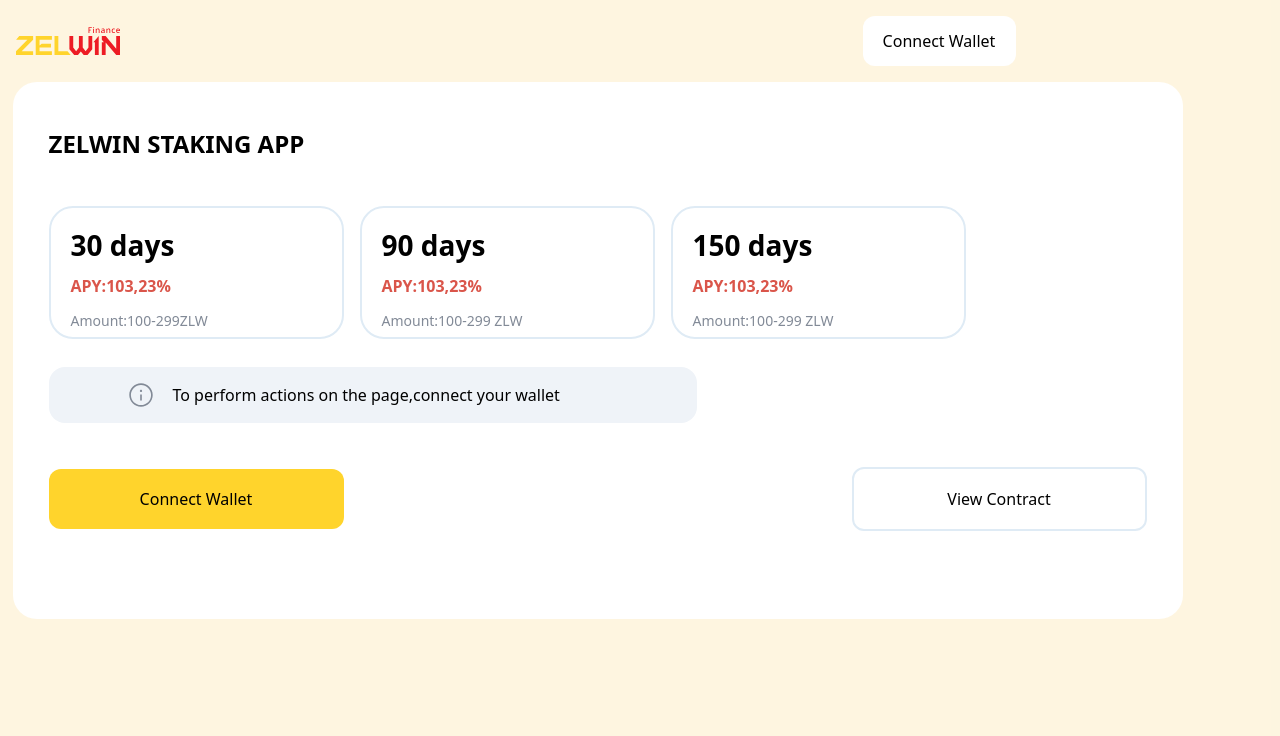
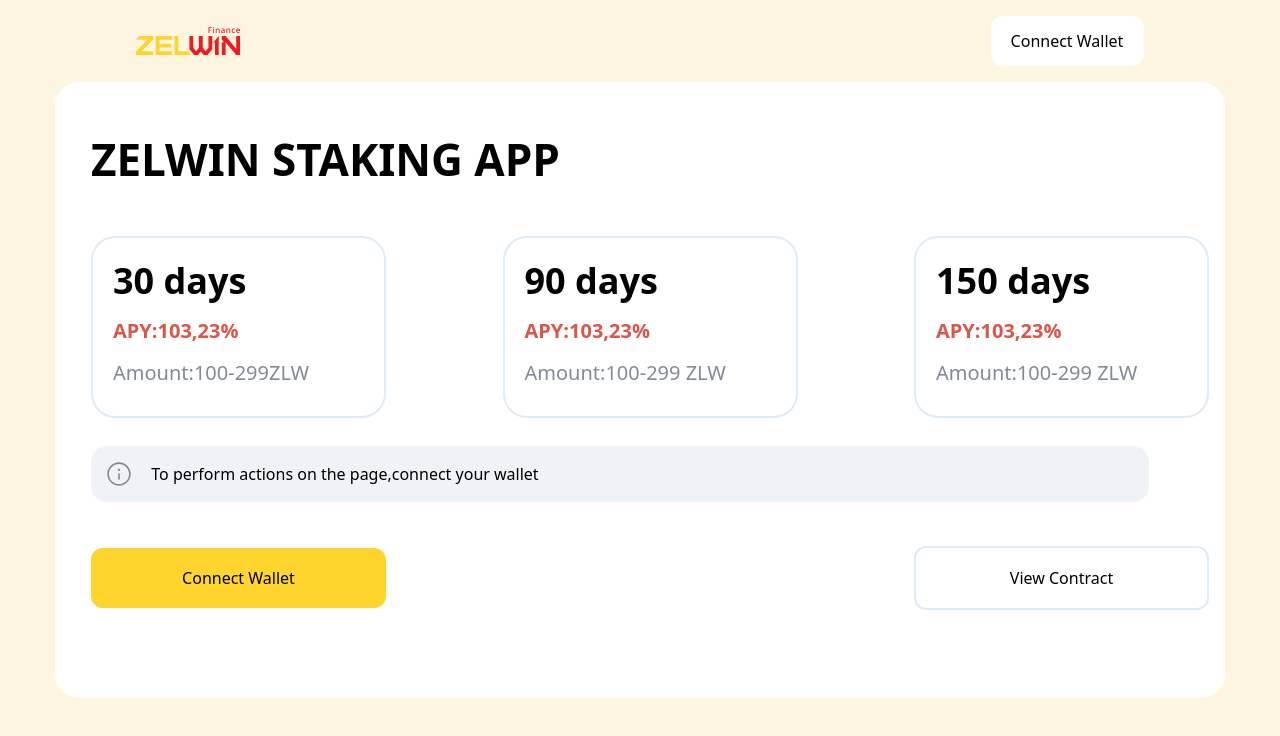
Before and after one commit to vahan3317/zelwin-app, a Nuxt app in the folder zelwin-app/: page / in a window 1280 px wide. Shown: the top 736 px of the page. Built offline with nearby package versions, Linux system fonts and the light colour scheme.

Commit message:
redesigned

```diff
--- a/zelwin-app/components/Nav-bar.vue
+++ b/zelwin-app/components/Nav-bar.vue
@@ -1,12 +1,12 @@
 <template>
 
  <div>
-  <div class="flex justify-start items-center px-[16px] py-[16px] md:justify-between md:mr-6 ">
-      <div class="flex items-center justify-center">
-        <img class="w-[104px] h-[28px] " src="../assets/svg/Group 3 (1).svg">
+  <div class="flex justify-start items-center mx-auto px-[16px] py-[16px] md:justify-between md:mr-2    ">
+      <div class="flex items-center justify-center xl:ml-28 ">
+        <img class="w-[104px] h-[28px] md:ml-2 xl:  " src="../assets/svg/Group 3 (1).svg">
 
      </div>
-       <button class="bg-white w-[153px]  rounded-xl flex justify-center pl-[15px] pt-[13px] pb-[13px] pr-[16px]  text-[16px] xl:mr-56       " @click="toggleModal = !toggleModal">Connect Wallet</button>
+       <button class="bg-white w-[153px]  rounded-xl flex justify-center pl-[15px] pt-[13px] pb-[13px] pr-[16px]  text-[16px]   lg:mr-2 xl:mr-28       " @click="toggleModal = !toggleModal">Connect Wallet</button>
 
   </div>
 
--- a/zelwin-app/components/NiceButton.vue
+++ b/zelwin-app/components/NiceButton.vue
@@ -1,9 +1,9 @@
 <template>
   <button
-    class="w-[295px]  border-2 border-[#DFEBF5]  rounded-[24px]   hover:bg-[#EFF3F8] ">
-    <div class="font-bold text-[28px] w-[212px] text-left pt-[16px] pl-[20px]  "><slot name="header"> </slot></div>
-    <div class="text-[#DA554A] mt-[8px] text-[16px] font-semibold text-left pl-[20px]    "><slot name="body1"> </slot></div>
-    <div class="text-[14px] mt-[12px] mb-[12px]  text-[#828A97] text-left pb-[16px] pl-[20px] "><slot name="body2"> </slot></div>
+    class="w-[295px]  border-2 border-[#DFEBF5]  rounded-[24px]   hover:bg-[#EFF3F8]      ">
+    <div class="font-bold text-[28px] w-[212px] text-left pt-[16px] pl-[20px] md:text-[28px] xl:text-[36px]   "><slot name="header"> </slot></div>
+    <div class="text-[#DA554A] mt-[8px] text-[16px] font-semibold text-left pl-[20px] md:text-[16px] xl:text-[20px]    "><slot name="body1"> </slot></div>
+    <div class="text-[14px] mt-[12px] mb-[12px]  text-[#828A97] text-left pb-[16px] pl-[20px]  md:text-[14px] xl:text-[20px]   "><slot name="body2"> </slot></div>
     <slot> </slot>
   </button>
 </template>
--- a/zelwin-app/components/WhiteCard.vue
+++ b/zelwin-app/components/WhiteCard.vue
@@ -1,10 +1,10 @@
 <template>
-<div class="w-[343px]  bg-white rounded-[24px] ml-[12.5px]  md:w-[722px]  lg:w-[974px] xl:w-[1170px] 2xl:w-[1270px] px-[24px] py-[28px] md:px-[36px] md:py-[44px]" >
- <div class="text-[24px] flex font-bold "> ZELWIN STAKING APP </div>
+<div class="w-[343px]  bg-white rounded-[24px] mx-auto  md:w-[722px] md:pr-4  lg:w-[974px] xl:w-[1170px] 2xl:w-[1270px] px-[24px] py-[28px] md:px-[36px] md:py-[44px]" >
+ <div class="text-[24px] flex font-bold md:text-[32px] md:font-extrabold lg:text-[44px]   "> ZELWIN STAKING APP </div>
 
 
-<div class=" md:flex  ">
- <NiceButton class="md:h-[133px] md:mt-[44px]" >
+<div class="md:flex md:justify-center  xl:flex xl:justify-between  ">
+ <NiceButton class=" md:mt-[44px]  " >
       <template #header>
            <div class="text-left ">
                30 days
@@ -28,7 +28,7 @@
 
  </NiceButton>
 
- <NiceButton class="mt-[15px] md:h-[133px] md:mt-[44px] md:ml-[16px]" >
+ <NiceButton class="mt-[15px]  md:mt-[44px] md:ml-[16px]" >
       <template #header>
            <div >
               90 days
@@ -52,7 +52,7 @@
 
  </NiceButton>
 
- <NiceButton class="mt-[16px] md:h-[133px] md:mt-[44px] md:ml-[16px] " >
+ <NiceButton class="mt-[16px]  md:mt-[44px] md:ml-[16px] " >
       <template #header>
            <div >
               150 days
@@ -77,9 +77,9 @@
 
 
 </div>
-<div class="flex w-[295px] bg-[#EFF3F8] rounded-[16px] mt-[28px] text-center md:w-[648px]  ">
+<div class="flex w-[295px] bg-[#EFF3F8] rounded-[16px] mt-[28px] text-center md:w-[648px] lg:w-[886px] xl:w-[1058px] 2xl:w-[1058px]  ">
 
-     <img src="../assets/svg/Informatıon.svg" alt="" class="w-[24px] h-[24px] mt-[16px] ml-[16.27px] md:ml-20 " >
+     <img src="../assets/svg/Informatıon.svg" alt="" class="w-[24px] h-[24px] mt-[16px] ml-[16.27px]  " >
      <p class="pt-[16px] pb-[16px] mr-[22px] md:pl-[20px] ">To perform actions on the page,connect your wallet</p>
 
      </div>
```
